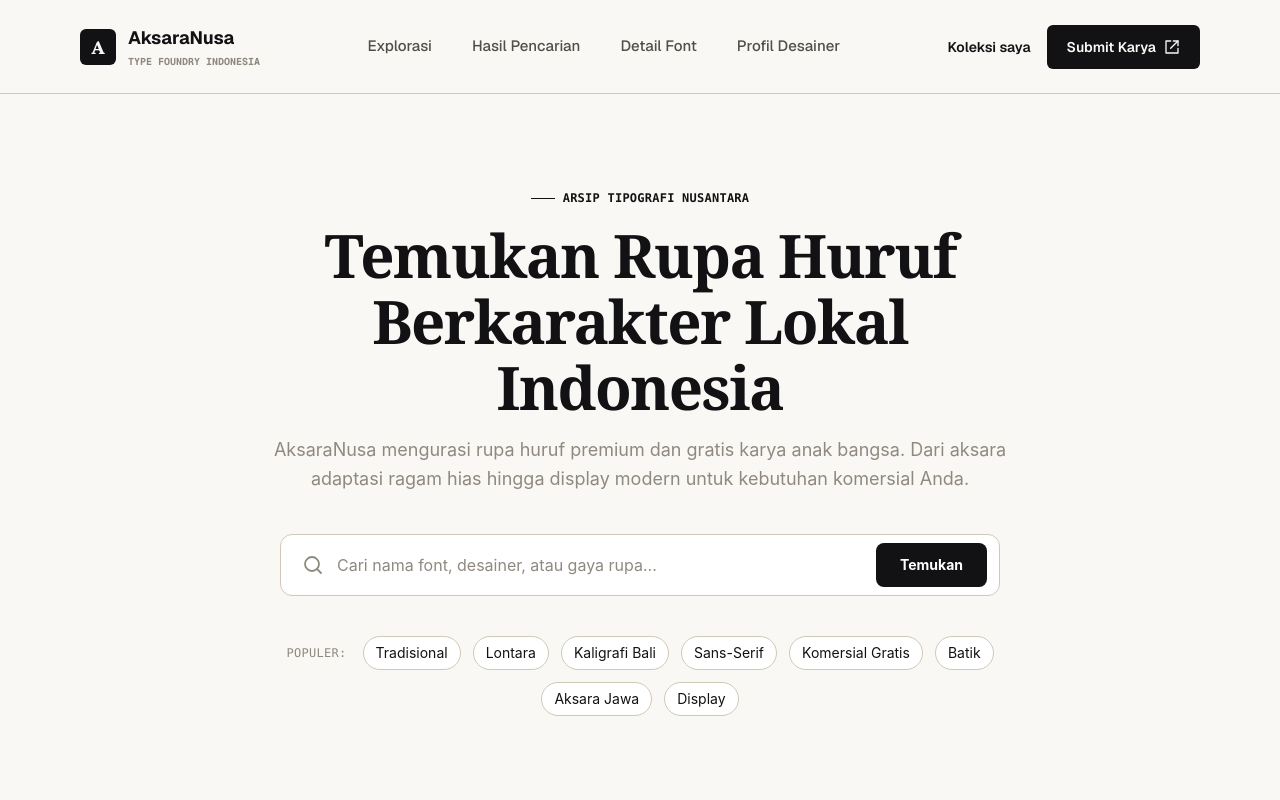
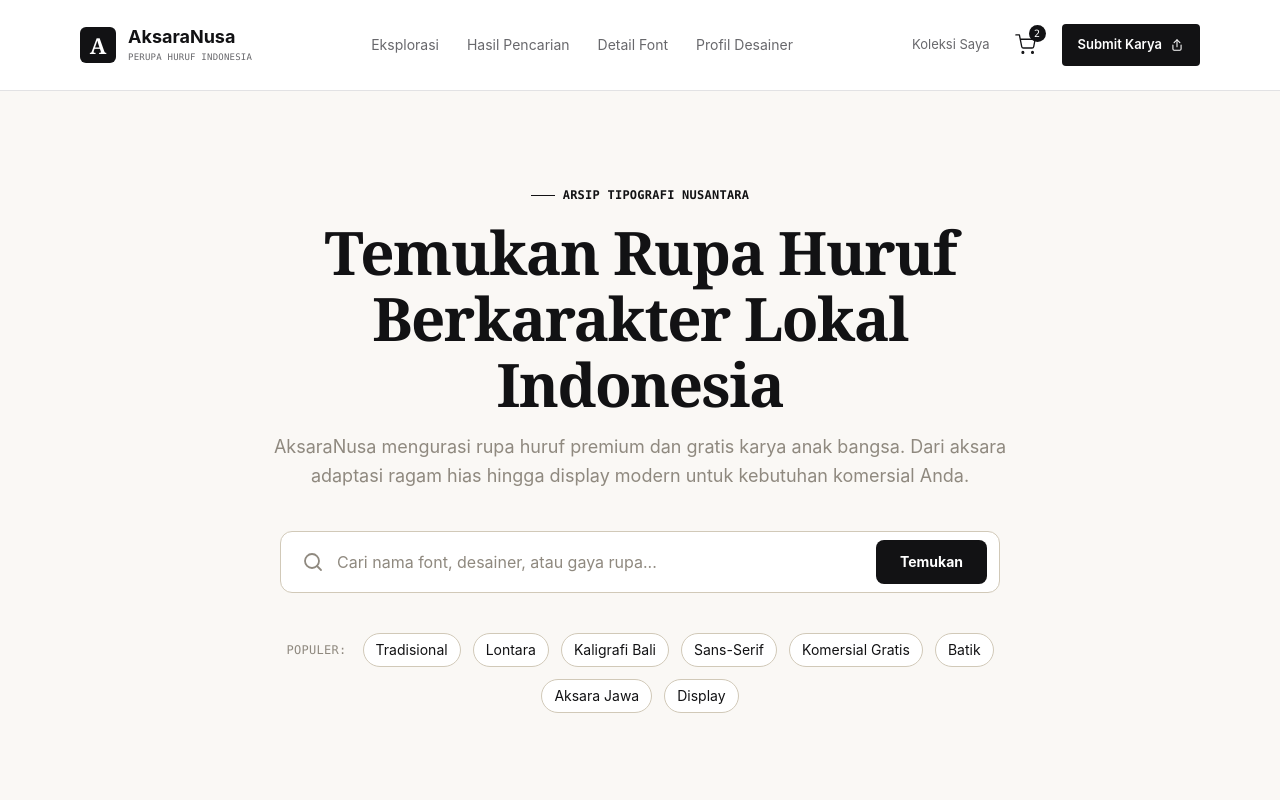
Before and after one commit to 3ncis/font_market, a Vue app: page / in a window 1280 px wide. Shown: the top 800 px of the page. Built offline with nearby package versions, Linux system fonts and the light colour scheme.

Commit message:
update navbar(cart)

```diff
--- /dev/null
+++ b/src/components/layout/appfooterLight.vue
@@ -0,0 +1,3 @@
+<template>
+
+</template>
--- a/src/components/layout/appheader.vue
+++ b/src/components/layout/appheader.vue
@@ -1,138 +1,77 @@
 <template>
-  <nav class="w-full border-b border-[#D1C9B8] bg-[#FAF8F5]">
+  <nav class="w-full border-b border-[#E2E2E4] bg-white">
     <div
-      class="mx-auto flex w-full max-w-[1440px] items-center justify-between px-4 py-4 sm:px-6 sm:py-5 lg:px-20 lg:py-6">
-      <RouterLink :to="{ name: 'home' }" class="flex shrink-0 items-center gap-3">
-        <div class="flex h-9 w-9 items-center justify-center rounded-md bg-[#121214]">
-          <span class="font-['Crimson_Pro'] text-[22px] font-bold text-[#FAF8F5]">
+      class="mx-auto flex min-h-[76px] w-full max-w-[1440px] items-center justify-between gap-4 px-4 sm:px-6 lg:min-h-[90px] lg:px-20">
+      <RouterLink :to=" { name : 'home' } " class="flex shrink-0 items-center gap-3">
+        <div class="flex h-9 w-9 items-center justify-center overflow-hidden rounded-md bg-[#121214]">
+          <span class="font-serif text-[22px] font-bold text-white">
             A
           </span>
         </div>
 
-        <div class="flex flex-col gap-0.5">
-          <span class="font-['Geist'] text-base font-bold text-[#121214] sm:text-lg">
+        <div class="flex flex-col gap-[3px]">
+          <span class="text-lg font-bold leading-tight text-[#121214]">
             AksaraNusa
           </span>
 
-          <span class="font-['Geist_Mono'] text-[9px] font-semibold uppercase text-[#8F897F] sm:text-[10px]">
-            Type Foundry Indonesia
+          <span class="whitespace-nowrap font-mono text-[9px] font-normal tracking-wide text-[#68686C]">
+            PERUPA HURUF INDONESIA
           </span>
         </div>
       </RouterLink>
 
-      <div class="hidden items-center gap-6 lg:flex xl:gap-10">
-        <RouterLink :to="{ name: 'home' }"
-          class="font-['Geist'] text-[15px] font-medium text-[#524E48] transition-colors hover:text-[#121214]">
-          Explorasi
+      <div class="hidden items-center gap-7 lg:flex">
+        <RouterLink :to=" { name : 'home' } " class="text-sm font-normal text-[#68686C] transition-colors hover:text-[#121214]">
+          Eksplorasi
         </RouterLink>
 
-        <RouterLink :to="{ name: 'home' }"
-          class="font-['Geist'] text-[15px] font-medium text-[#524E48] transition-colors hover:text-[#121214]">
+        <RouterLink :to="{ name : 'home' }" class="text-sm font-normal text-[#68686C] transition-colors hover:text-[#121214]">
           Hasil Pencarian
+          <span class="absolute -bottom-1 left-0 h-0.5 w-4 bg-[#121214]"></span>
         </RouterLink>
 
-        <RouterLink :to="{ name: 'home' }"
-          class="font-['Geist'] text-[15px] font-medium text-[#524E48] transition-colors hover:text-[#121214]">
+        <RouterLink :to="{ name : 'home' }" class="text-sm font-normal text-[#68686C] transition-colors hover:text-[#121214]">
           Detail Font
         </RouterLink>
 
-        <RouterLink :to="{ name: 'home' }"
-          class="font-['Geist'] text-[15px] font-medium text-[#524E48] transition-colors hover:text-[#121214]">
+        <RouterLink :to="{ name : 'home' }" class="text-sm font-normal text-[#68686C] transition-colors hover:text-[#121214]">
           Profil Desainer
         </RouterLink>
       </div>
 
-      <div class="hidden shrink-0 items-center gap-4 lg:flex">
-        <RouterLink :to="{ name: 'home' }"
-          class="font-['Geist'] text-sm font-semibold text-[#121214] transition-opacity hover:opacity-70">
-          Koleksi saya
-        </RouterLink>
-
-        <RouterLink :to="{ name: 'home' }"
-          class="flex items-center gap-2 rounded-md bg-[#121214] px-5 py-3 font-['Geist'] text-sm font-semibold text-[#FAF8F5] transition-colors hover:bg-[#383735]">
-          Submit Karya
-
-          <svg xmlns="http://www.w3.org/2000/svg" width="16" height="16" viewBox="0 0 24 24" fill="none"
-            stroke="currentColor" stroke-width="2" stroke-linecap="round" stroke-linejoin="round">
-            <path d="M14 3h7v7" />
-            <path d="M10 14 21 3" />
-            <path d="M21 14v7H3V3h7" />
-          </svg>
-        </RouterLink>
-      </div>
-
-      <button type="button"
-        class="flex h-10 w-10 shrink-0 items-center justify-center rounded-md text-[#121214] transition-colors hover:bg-[#EDE8DF] lg:hidden"
-        aria-label="Buka menu navigasi" :aria-expanded="isMenuOpen" @click="isMenuOpen = !isMenuOpen">
-        <svg v-if="!isMenuOpen" xmlns="http://www.w3.org/2000/svg" width="24" height="24" viewBox="0 0 24 24"
-          fill="none" stroke="currentColor" stroke-width="2" stroke-linecap="round">
-          <path d="M4 6h16" />
-          <path d="M4 12h16" />
-          <path d="M4 18h16" />
-        </svg>
-
-        <svg v-else xmlns="http://www.w3.org/2000/svg" width="24" height="24" viewBox="0 0 24 24" fill="none"
-          stroke="currentColor" stroke-width="2" stroke-linecap="round">
-          <path d="m18 6-12 12" />
-          <path d="m6 6 12 12" />
-        </svg>
-      </button>
-    </div>
-
-    <div v-if="isMenuOpen" class="border-t border-[#D1C9B8] bg-[#FAF8F5] px-4 py-4 sm:px-6 lg:hidden">
-      <div class="flex flex-col gap-1">
-        <RouterLink :to="{ name: 'home' }"
-          class="rounded-md px-4 py-3 font-['Geist'] text-sm font-medium text-[#524E48] transition-colors hover:bg-[#EDE8DF]"
-          @click="isMenuOpen = false">
-          Explorasi
-        </RouterLink>
-
-        <RouterLink :to="{ name: 'home' }"
-          class="rounded-md px-4 py-3 font-['Geist'] text-sm font-medium text-[#524E48] transition-colors hover:bg-[#EDE8DF]"
-          @click="isMenuOpen = false">
-          Hasil Pencarian
-        </RouterLink>
-
-        <RouterLink :to="{ name: 'home' }"
-          class="rounded-md px-4 py-3 font-['Geist'] text-sm font-medium text-[#524E48] transition-colors hover:bg-[#EDE8DF]"
-          @click="isMenuOpen = false">
-          Detail Font
-        </RouterLink>
-
-        <RouterLink :to="{ name: 'home' }"
-          class="rounded-md px-4 py-3 font-['Geist'] text-sm font-medium text-[#524E48] transition-colors hover:bg-[#EDE8DF]"
-          @click="isMenuOpen = false">
-          Profil Desainer
-        </RouterLink>
-
-        <div class="my-2 border-t border-[#D1C9B8]"></div>
-
-
-        <RouterLink :to="{ name: 'home' }"
-        class="rounded-md px-4 py-3 font-['Geist'] text-sm font-semibold text-[#121214] transition-colors hover:bg-[#EDE8DF]"
-          @click="isMenuOpen = false">
+      <div class="flex shrink-0 items-center gap-3 sm:gap-[18px]">
+        <RouterLink :to="{ name : 'home' }"
+          class="hidden text-[13px] font-normal text-[#68686C] transition-colors hover:text-[#121214] sm:block">
           Koleksi Saya
         </RouterLink>
 
-        <RouterLink :to="{ name: 'home' }"
-          class="mt-2 flex items-center justify-center gap-2 rounded-md bg-[#121214] px-5 py-3 font-['Geist'] text-sm font-semibold text-[#FAF8F5] transition-colors hover:bg-[#383735]"
-          @click="isMenuOpen = false">
-          Submit Karya
+        <RouterLink :to="{ name : 'home' }" aria-label="Keranjang belanja"
+          class="relative flex h-9 w-9 items-center justify-center rounded-md text-[#121214] transition-colors hover:bg-[#FAF8F5]">
+          <svg xmlns="http://www.w3.org/2000/svg" width="21" height="21" viewBox="0 0 24 24" fill="none"
+            stroke="currentColor" stroke-width="1.5" stroke-linecap="round" stroke-linejoin="round" aria-hidden="true">
+            <circle cx="9" cy="21" r="1" />
+            <circle cx="20" cy="21" r="1" />
+            <path d="M1 1h4l2.68 13.39a2 2 0 0 0 2 1.61h9.72a2 2 0 0 0 2-1.61L23 6H6" />
+          </svg>
 
-          <svg xmlns="http://www.w3.org/2000/svg" width="16" height="16" viewBox="0 0 24 24" fill="none"
-            stroke="currentColor" stroke-width="2" stroke-linecap="round" stroke-linejoin="round">
-            <path d="M14 3h7v7" />
-            <path d="M10 14 21 3" />
-            <path d="M21 14v7H3V3h7" />
+          <span
+            class="absolute -right-0.5 -top-0.5 flex h-[17px] min-w-[17px] items-center justify-center rounded-full bg-[#121214] px-1 font-mono text-[10px] text-white">
+            2
+          </span>
+        </RouterLink>
+
+        <RouterLink :to="{ name : 'home' }"
+          class="inline-flex items-center justify-center gap-2 rounded bg-[#121214] px-3 py-3 text-xs font-semibold text-white transition-colors hover:bg-[#343438] sm:px-4 sm:text-[13px]">
+          <span class="whitespace-nowrap">Submit Karya</span>
+
+          <svg xmlns="http://www.w3.org/2000/svg" width="14" height="16" viewBox="0 0 24 24" fill="none"
+            stroke="currentColor" stroke-width="1.8" stroke-linecap="round" stroke-linejoin="round" aria-hidden="true">
+            <path d="M12 15V3" />
+            <path d="m7 8 5-5 5 5" />
+            <path d="M5 12v7a2 2 0 0 0 2 2h10a2 2 0 0 0 2-2v-7" />
           </svg>
         </RouterLink>
       </div>
     </div>
   </nav>
 </template>
-
-<script setup>
-import { ref } from 'vue'
-
-const isMenuOpen = ref(false)
-</script>
```
